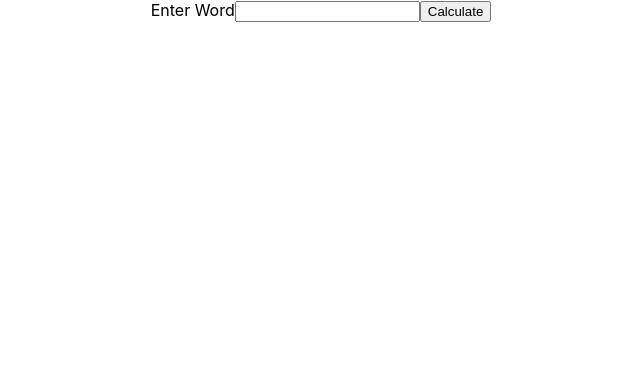
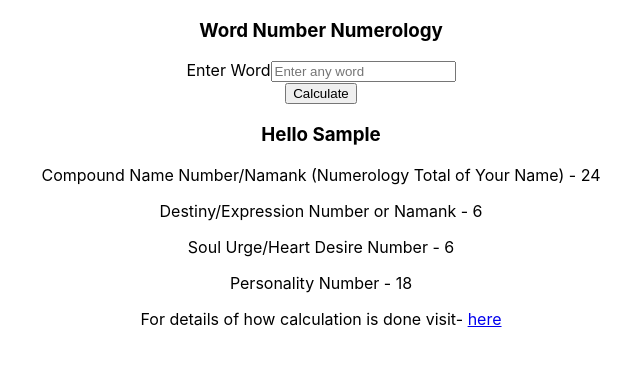
Before and after one commit to pratikpz18/ASSIGNMENT, a React (Create React App) app: page / in a window 1280 px wide. Both pictures are taken after typing "Sample" into the empty fields and a click on the button "Calculate". Shown: the top 366 px of the page, without its empty margins (319-959 px from the left). Built offline with nearby package versions, Linux system fonts and the light colour scheme.

Commit message:
desire number and personality number calculation done succesfully

```diff
--- a/src/Component/Calculate.js
+++ b/src/Component/Calculate.js
@@ -1,10 +1,12 @@
-import React, { useEffect, useState } from 'react';
+import React, { useState } from 'react';
 
 const Calculate = () => {
     // console.log(input.value)
     let [word,setWord] = useState('');
     let [sum,setSum] = useState(0);
     let [dest,setDest] = useState(0);
+    let [soul,setSoul] = useState(0);
+    let [pers,setPers] = useState(0);
 
     const chart = {
         a:1,b:2,c:3,d:4,e:5,f:8,g:3,h:5,
@@ -12,31 +14,67 @@ const Calculate = () => {
         s:3,t:4,u:6,v:6,w:6,x:5,y:1,z:7
     };
 
-    let handlesubmit = (event) => {
+    const vowels = {
+        a:1,e:5,i:1,o:7,u:6
+    }
+
+    const constants = {
+        b:2,c:3,d:4,f:8,g:3,h:5,j:1,
+        k:2,l:3,m:4,n:5,p:8,q:1,r:2,
+        s:3,t:4,v:6,w:6,x:5,y:1,z:7
+    }
+
+    const handlesubmit = (event) => {
         event.preventDefault();
-        console.log(word,word.toLowerCase());
+        // console.log(word,word.toLowerCase());
+        event.target.reset();
+        if(word==''){
+            sum=0;
+        }else{
             word = word.toLowerCase();
             let sum1 = [...word].map(c => chart[c] || 0).reduce((a,b) => a+b,0);
             setSum(sum1);
             let sum2=sum1.toString();
-        let sum3=sum2.split('').reduce(function(a,b){ return +a+ +b; });
+            let sum3=sum2.split('').reduce((a,b)=> +a+ +b);
             setDest(sum3);
-        console.log(sum,dest);
-        setWord(' ');
+            let sum4=[...word].map(c => vowels[c] || 0).reduce((a,b) => a+b,0);
+            setSoul(sum4);
+            let sum5=[...word].map(c => constants[c] || 0).reduce((a,b) => a+b,0);
+            setPers(sum5);
+            // console.log(word,sum,dest,soul,pers);
+        }
     }
 
     return (
         <div>
-            <form onSubmit={handlesubmit}>
-                <label >Enter Word</label>
+            <div className="img"></div>
+            <h3 className="heading">Word Number Numerology</h3>
+            <div className="input">
+                <form onSubmit={handlesubmit} className="Form">
+                    <div className="input-div">
+                        <label className="label">Enter Word</label>
                         <input type='text'
-                value={word}
                             name="word"
                             placeholder="Enter any word"
-                onChange={event => setWord(event.target.value)}
+                            onChange={evt => setWord(evt.target.value)}
+                            className="input-field"
                         ></input>
-                <button type="submit">Calculate</button>
+                    </div>
+                    <button className="calc-btn">Calculate</button>
                 </form>
+            </div>
+            { sum>0 &&
+                <div className="output">
+                    <h3 className="greeting">Hello <span className="word">{word}</span></h3>
+                    <p>Compound Name Number/Namank (Numerology Total of Your Name) - <span className="pts">{sum}</span></p>
+                    <p>Destiny/Expression Number or Namank - <span className="pts">{dest}</span></p>
+                    <p>Soul Urge/Heart Desire Number - <span className="pts">{soul}</span></p>
+                    <p>Personality Number - <span className="pts">{pers}</span></p>
+                </div>
+            }
+            <div>
+                <p className="link">For details of how calculation is done visit- <a href="https://astrologyfutureeye.com/fortune-tellers/name-numerology-calculator?report">here</a></p>
+            </div>
         </div>
     );
 }
```
Lines whose indentation alone changed are shown as unchanged.
